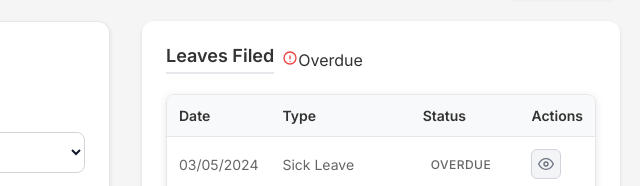
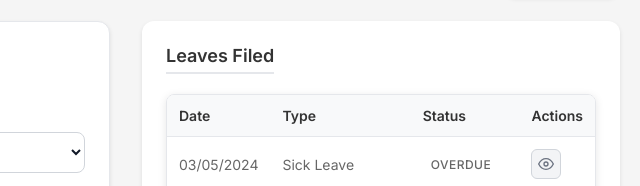
Before and after one commit to lrsrivera/motorph-system, a plain HTML site: page my_requests.html in a window 1280 px wide. Shown: the part 156-342 px from the top of the page, 640-1280 px from the left. Drawn offline with Linux system fonts and the light colour scheme.

Commit message:
Update my_requests.html

```diff
--- a/my_requests.html
+++ b/my_requests.html
@@ -159,12 +159,6 @@
                 <div class="table-card">
                     <div class="card-header">
                         <h3 class="card-title">Leaves Filed</h3>
-                        <span class="overdue-indicator" id="overdueIndicator" style="display: flex;">
-                            <svg width="16" height="16" viewBox="0 0 24 24" fill="none" xmlns="http://www.w3.org/2000/svg">
-                                <path d="M12 9V13M12 17H12.01M21 12C21 16.9706 16.9706 21 12 21C7.02944 21 3 16.9706 3 12C3 7.02944 7.02944 3 12 3C16.9706 3 21 7.02944 21 12Z" stroke="#ef4444" stroke-width="2" stroke-linecap="round" stroke-linejoin="round"/>
-                            </svg>
-                            <span>Overdue</span>
-                        </span>
                     </div>
                     <div class="table-container">
                         <table class="leaves-table">
```
